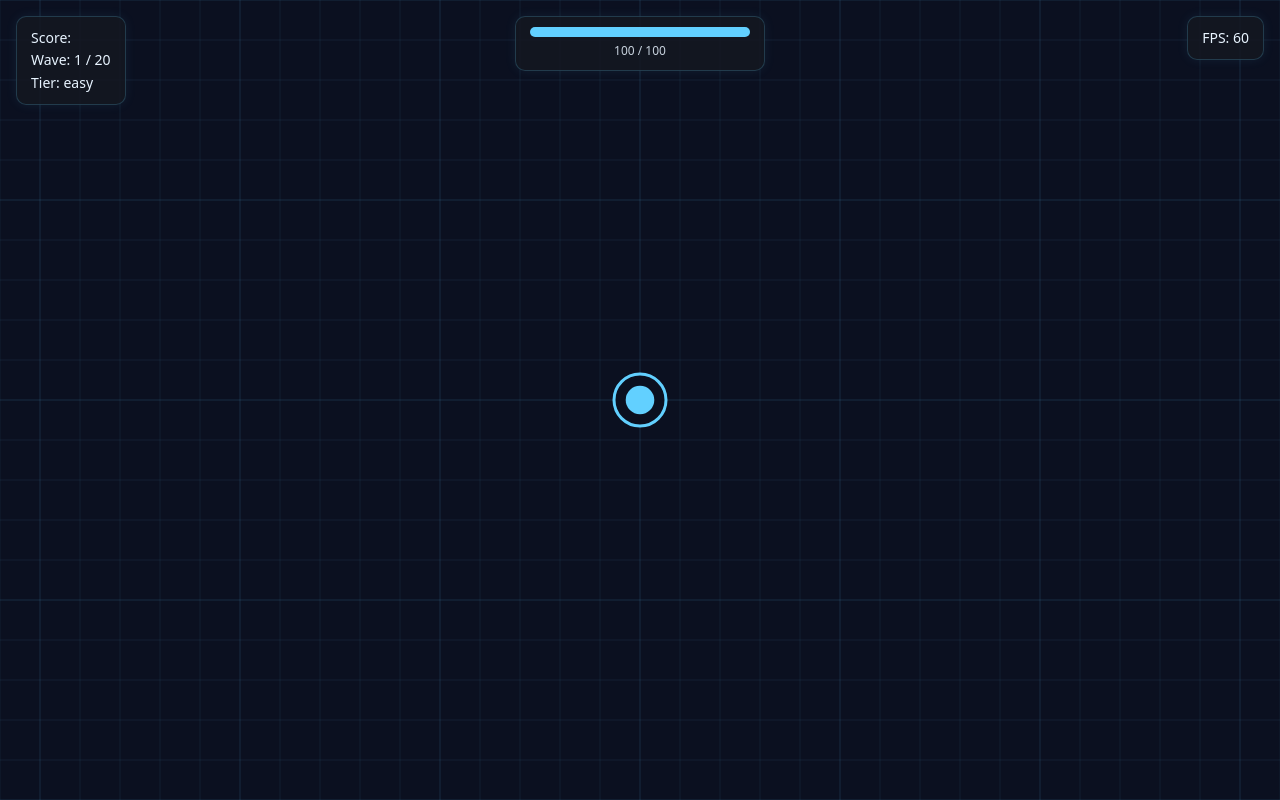
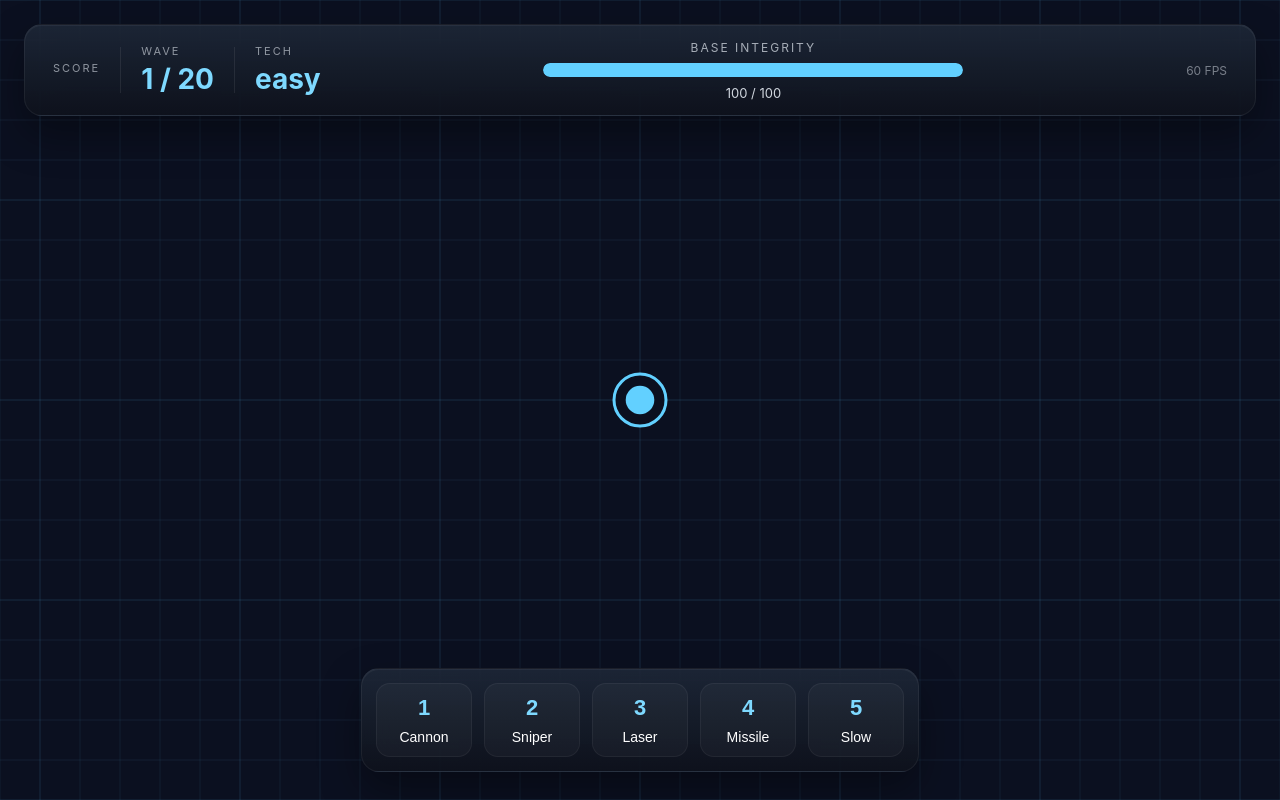
Before and after one commit to BravoSierraUO/tower-defense, a plain HTML site: page index.html in a window 1280 px wide. Drawn offline with Linux system fonts and the light colour scheme.

Commit message:
updated ui

```diff
--- a/css/style.css
+++ b/css/style.css
@@ -1,69 +1,316 @@
-* { margin: 0; padding: 0; }
-html, body { width: 100%; height: 100%; overflow: hidden; background: #0B1020; }
-#game { display: block; }
-/* --- UI overlay (v0.6) --- */
-.ui-overlay {
-  position: fixed;
-  inset: 0;
-  pointer-events: none;
-  font-family: system-ui, sans-serif;
-  color: #E8F4FF;
-  z-index: 99;
+*{
+    margin:0;
+    padding:0;
+    box-sizing:border-box;
 }
 
-.ui-panel {
-  position: absolute;
-  background: rgba(20,24,34,0.85);
-  border: 1px solid rgba(98,208,255,0.2);
-  border-radius: 10px;
-  padding: 10px 14px;
-  font-size: 14px;
-  line-height: 1.6;
-  box-shadow: 0 0 12px rgba(98,208,255,0.08);
+html,body{
+    width:100%;
+    height:100%;
+    overflow:hidden;
+    background:#09111B;
+    font-family:Inter,system-ui,sans-serif;
 }
 
-.ui-top-left { top: 16px; left: 16px; }
-.ui-top-right { top: 16px; right: 16px; }
-
-.ui-base-health {
-  top: 16px;
-  left: 50%;
-  transform: translateX(-50%);
-  width: 220px;
-  text-align: center;
+#game{
+    display:block;
 }
 
-.ui-bar-track {
-  width: 100%;
-  height: 10px;
-  border-radius: 5px;
-  background: rgba(255,255,255,0.08);
-  overflow: hidden;
-  margin-bottom: 4px;
+.ui-overlay{
+    position:fixed;
+    inset:0;
+    pointer-events:none;
+    color:#F2F8FF;
 }
 
-.ui-bar-fill {
-  height: 100%;
-  width: 100%;
-  background: #62D0FF;
-  transition: width 0.15s ease, background 0.15s ease;
+/* ===========================
+   Shared Glass
+=========================== */
+
+.hud-top,
+.build-bar,
+.tower-card,
+.ui-banner{
+
+    backdrop-filter:blur(18px);
+    -webkit-backdrop-filter:blur(18px);
+
+    background:
+    linear-gradient(
+        rgba(32,42,58,.82),
+        rgba(14,18,28,.90)
+    );
+
+    border:1px solid rgba(255,255,255,.06);
+
+    box-shadow:
+        inset 0 1px rgba(255,255,255,.05),
+        0 18px 40px rgba(0,0,0,.35);
+
+    border-radius:18px;
 }
 
-.ui-base-text { font-size: 12px; opacity: 0.85; }
+/* ===========================
+   TOP BAR
+=========================== */
 
-.ui-banner {
-  position: absolute;
-  top: 40%;
-  left: 50%;
-  transform: translate(-50%, -50%);
-  font-size: 42px;
-  font-weight: 700;
-  letter-spacing: 2px;
-  padding: 14px 32px;
-  border-radius: 12px;
-  background: rgba(20,24,34,0.9);
-  border: 1px solid rgba(98,208,255,0.3);
+.hud-top{
+
+    position:absolute;
+
+    left:24px;
+    right:24px;
+    top:24px;
+
+    height:92px;
+
+    display:flex;
+
+    align-items:center;
+
+    justify-content:space-between;
+
+    padding:0 28px;
 }
 
-.ui-banner.win { color: #62D0FF; text-shadow: 0 0 16px rgba(98,208,255,0.6); }
-.ui-banner.lose { color: #FF7070; text-shadow: 0 0 16px rgba(255,112,112,0.6); }
+.hud-group{
+
+    display:flex;
+    align-items:center;
+    gap:20px;
+}
+
+.hud-divider{
+
+    width:1px;
+    height:46px;
+    background:rgba(255,255,255,.08);
+}
+
+.hud-label{
+
+    font-size:11px;
+
+    opacity:.55;
+
+    letter-spacing:2px;
+}
+
+.hud-value{
+
+    margin-top:4px;
+
+    font-size:28px;
+
+    font-weight:700;
+
+    color:#7ED9FF;
+}
+
+.hud-center{
+
+    width:420px;
+}
+
+.hud-health-title{
+
+    text-align:center;
+
+    font-size:12px;
+
+    opacity:.65;
+
+    margin-bottom:8px;
+
+    letter-spacing:2px;
+}
+
+.hud-health-value{
+
+    margin-top:8px;
+
+    text-align:center;
+
+    font-size:13px;
+
+    opacity:.85;
+}
+
+.ui-bar-track{
+
+    height:14px;
+
+    overflow:hidden;
+
+    border-radius:999px;
+
+    background:rgba(255,255,255,.06);
+}
+
+.ui-bar-fill{
+
+    height:100%;
+
+    width:100%;
+
+    background:
+    linear-gradient(90deg,#48B8FF,#82E2FF);
+
+    border-radius:999px;
+
+    transition:.25s;
+
+    box-shadow:0 0 18px rgba(130,226,255,.35);
+}
+
+.hud-fps{
+
+    font-size:12px;
+
+    opacity:.45;
+}
+
+/* ===========================
+   BUILD BAR
+=========================== */
+
+.build-bar{
+
+    position:absolute;
+
+    left:50%;
+
+    bottom:28px;
+
+    transform:translateX(-50%);
+
+    display:flex;
+
+    gap:12px;
+
+    padding:14px;
+
+    pointer-events:auto;
+}
+
+.build-slot{
+
+    width:96px;
+
+    height:74px;
+
+    background:rgba(255,255,255,.03);
+
+    border:1px solid rgba(255,255,255,.05);
+
+    border-radius:14px;
+
+    color:white;
+
+    cursor:pointer;
+
+    transition:.18s;
+
+    font-size:14px;
+}
+
+.build-slot:hover{
+
+    transform:translateY(-3px);
+
+    border-color:#7ED9FF;
+
+    background:rgba(126,217,255,.08);
+}
+
+.build-slot span{
+
+    display:block;
+
+    margin-bottom:8px;
+
+    font-size:22px;
+
+    color:#7ED9FF;
+
+    font-weight:700;
+}
+
+/* ===========================
+   TOWER CARD
+=========================== */
+
+.tower-card{
+
+    position:absolute;
+
+    right:24px;
+
+    bottom:130px;
+
+    width:260px;
+
+    padding:22px;
+
+    pointer-events:none;
+}
+
+.tower-name{
+
+    font-size:24px;
+
+    font-weight:700;
+
+    margin-bottom:4px;
+}
+
+.tower-tier{
+
+    color:#7ED9FF;
+
+    margin-bottom:20px;
+}
+
+.tower-stat{
+
+    display:flex;
+
+    justify-content:space-between;
+
+    padding:8px 0;
+
+    border-bottom:1px solid rgba(255,255,255,.05);
+}
+
+/* ===========================
+   Banner
+=========================== */
+
+.ui-banner{
+
+    position:absolute;
+
+    top:38%;
+
+    left:50%;
+
+    transform:translate(-50%,-50%);
+
+    padding:24px 44px;
+
+    font-size:40px;
+
+    font-weight:800;
+
+    letter-spacing:3px;
+}
+
+.ui-banner.win{
+
+    color:#6EF2A3;
+}
+
+.ui-banner.lose{
+
+    color:#FF7070;
+}
--- a/index.html
+++ b/index.html
@@ -5,30 +5,137 @@
 <title>Tower Defense</title>
 <link rel="stylesheet" href="css/style.css">
 </head>
+
 <body>
+
 <canvas id="game"></canvas>
 
 <div class="ui-overlay">
-  <div class="ui-panel ui-top-left">
-    <div>Score: <span id="ui-score">0</span></div>
-    <div>Wave: <span id="ui-wave">0 / 0</span></div>
-    <div>Tier: <span id="ui-tier">-</span></div>
+
+    <!-- =========================
+         TOP COMMAND BAR
+    ========================== -->
+
+    <header class="hud-top">
+
+        <div class="hud-group hud-left">
+
+            <div class="hud-stat">
+                <div class="hud-label">SCORE</div>
+                <div id="ui-score" class="hud-value">0</div>
             </div>
 
-  <div class="ui-panel ui-top-right">
-    <div>FPS: <span id="ui-fps">0</span></div>
+            <div class="hud-divider"></div>
+
+            <div class="hud-stat">
+                <div class="hud-label">WAVE</div>
+                <div id="ui-wave" class="hud-value">0 / 0</div>
             </div>
 
-  <div class="ui-panel ui-base-health">
+            <div class="hud-divider"></div>
+
+            <div class="hud-stat">
+                <div class="hud-label">TECH</div>
+                <div id="ui-tier" class="hud-value">I</div>
+            </div>
+
+        </div>
+
+        <div class="hud-center">
+
+            <div class="hud-health-title">
+                BASE INTEGRITY
+            </div>
+
             <div class="ui-bar-track">
                 <div id="ui-base-fill" class="ui-bar-fill"></div>
             </div>
-    <div id="ui-base-text" class="ui-base-text">0 / 0</div>
+
+            <div id="ui-base-text" class="hud-health-value">
+                100 / 100
             </div>
 
+        </div>
+
+        <div class="hud-group hud-right">
+
+            <div class="hud-fps">
+                <span id="ui-fps">60</span> FPS
+            </div>
+
+        </div>
+
+    </header>
+
+    <!-- =========================
+         TOWER INFO
+    ========================== -->
+
+    <aside class="tower-card" hidden>
+
+        <div class="tower-name">
+            Cannon Tower
+        </div>
+
+        <div class="tower-tier">
+            Tier II
+        </div>
+
+        <div class="tower-stat">
+            Damage
+            <span id="tower-damage">24</span>
+        </div>
+
+        <div class="tower-stat">
+            Range
+            <span id="tower-range">6</span>
+        </div>
+
+        <div class="tower-stat">
+            Fire Rate
+            <span id="tower-speed">1.20</span>
+        </div>
+
+    </aside>
+
+    <!-- =========================
+         BUILD BAR
+    ========================== -->
+
+    <footer class="build-bar">
+
+        <button class="build-slot">
+            <span>1</span>
+            Cannon
+        </button>
+
+        <button class="build-slot">
+            <span>2</span>
+            Sniper
+        </button>
+
+        <button class="build-slot">
+            <span>3</span>
+            Laser
+        </button>
+
+        <button class="build-slot">
+            <span>4</span>
+            Missile
+        </button>
+
+        <button class="build-slot">
+            <span>5</span>
+            Slow
+        </button>
+
+    </footer>
+
     <div id="ui-banner" class="ui-banner" hidden></div>
+
 </div>
 
 <script type="module" src="js/main.js"></script>
+
 </body>
 </html>
```
Lines whose indentation alone changed are shown as unchanged.
